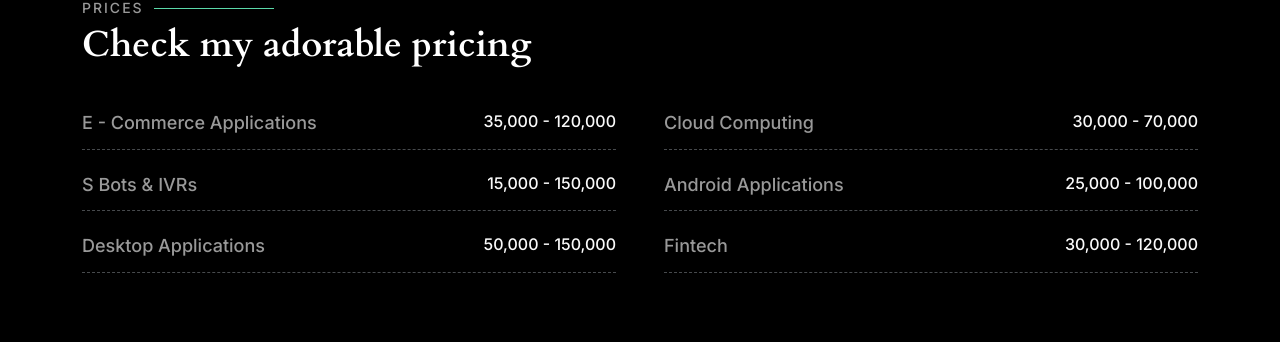
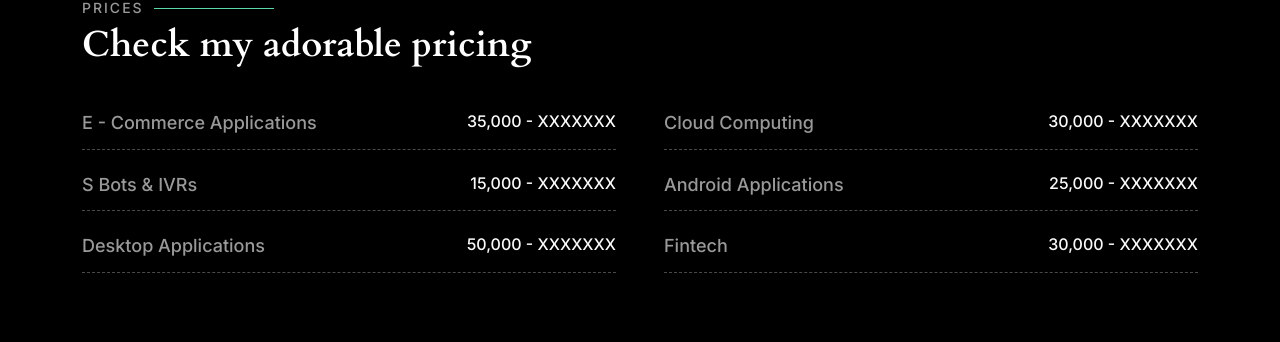
Before and after one commit to C-The-Doctor/WebFront, a Flask app: page /Services/ in a window 1280 px wide. Shown: the part 1676-2018 px from the top of the page. Run offline with Flask 3, Linux system fonts and the light colour scheme; some libraries are stand-ins or nearby versions.

Commit message:
Update Services.html

```diff
--- a/templates/Services.html
+++ b/templates/Services.html
@@ -181,42 +181,42 @@
           <div class="col-lg-6">
             <div class="pricing-item d-flex justify-content-between">
               <h3> E - Commerce Applications </h3>
-              <h4> 35,000 - 120,000 </h4>
+              <h4> 35,000 - XXXXXXX </h4>
             </div>
           </div><!-- End Pricing Item -->
 
           <div class="col-lg-6">
             <div class="pricing-item d-flex justify-content-between">
               <h3> Cloud Computing </h3>
-              <h4> 30,000 - 70,000 </h4>
+              <h4> 30,000 - XXXXXXX </h4>
             </div>
           </div><!-- End Pricing Item -->
 
           <div class="col-lg-6">
             <div class="pricing-item d-flex justify-content-between">
               <h3>S Bots & IVRs</h3>
-              <h4>15,000 - 150,000 </h4>
+              <h4>15,000 - XXXXXXX </h4>
             </div>
           </div><!-- End Pricing Item -->
 
           <div class="col-lg-6">
             <div class="pricing-item d-flex justify-content-between">
               <h3> Android Applications </h3>
-              <h4> 25,000 - 100,000</h4>
+              <h4> 25,000 - XXXXXXX </h4>
             </div>
           </div><!-- End Pricing Item -->
 
           <div class="col-lg-6">
             <div class="pricing-item d-flex justify-content-between">
               <h3> Desktop Applications </h3>
-              <h4>50,000 - 150,000 </h4>
+              <h4>50,000 - XXXXXXX </h4>
             </div>
           </div><!-- End Pricing Item -->
 
           <div class="col-lg-6">
             <div class="pricing-item d-flex justify-content-between">
               <h3>Fintech</h3>
-              <h4> 30,000 - 120,000 </h4>
+              <h4> 30,000 - XXXXXXX </h4>
             </div>
           </div><!-- End Pricing Item -->
 
```
